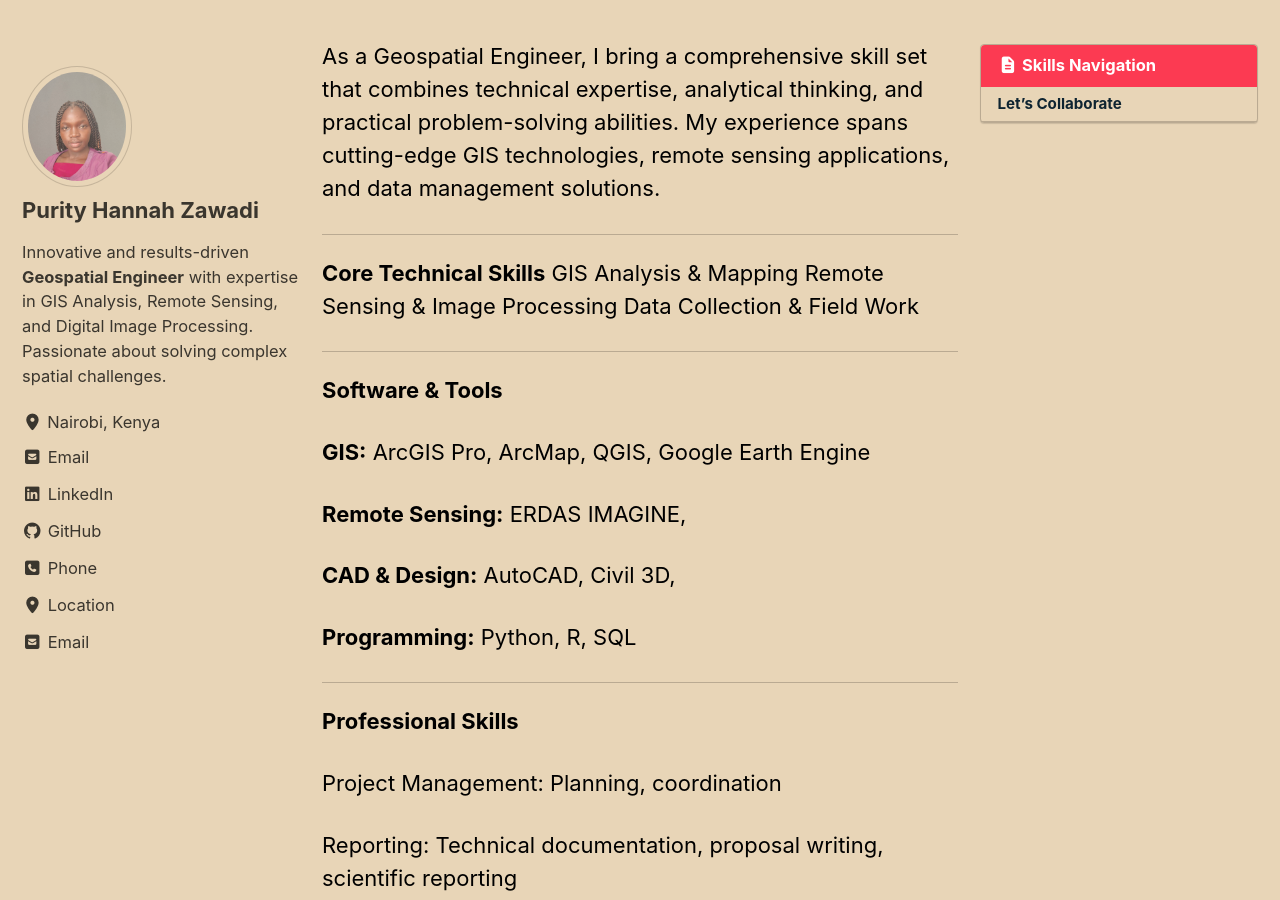
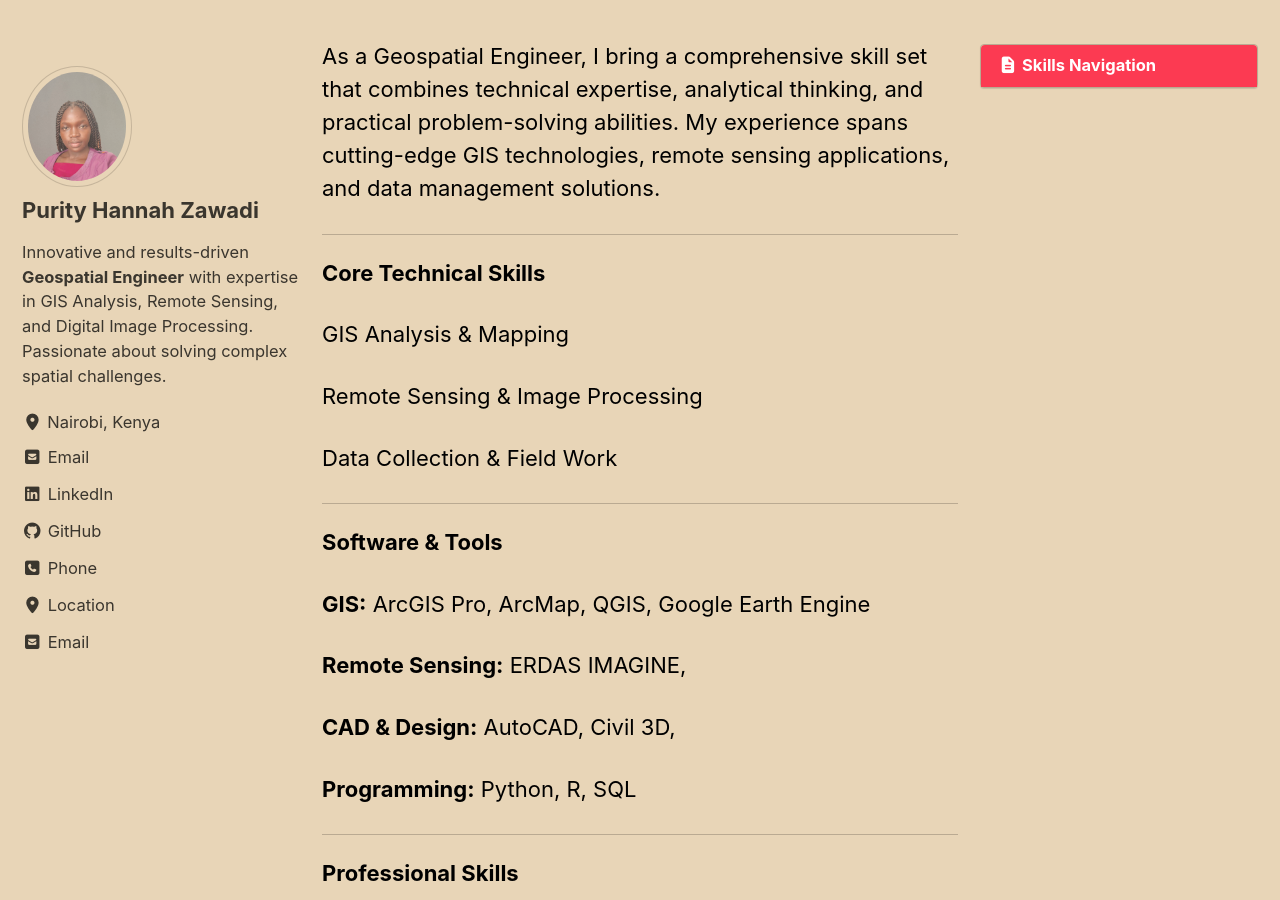
Before and after one commit to purityhannahzawadi/purityhannahzawadi.github.io, a Jekyll site: the page built from _pages/skills.md, in a window 1280 px wide and 900 px high, scrolled down 423 px. Built offline with Jekyll 4.4.1, drawn with Linux system fonts in a browser that asks for light colours; cached includes are drawn as plain includes; some of the changed text lies outside the part shown.

Commit message:
Update skills.md

```diff
--- a/_pages/skills.md
+++ b/_pages/skills.md
@@ -1,4 +1,5 @@
 ---
+
 layout: single
 title: "Skills & Expertise"
 permalink: /skills/
@@ -9,6 +10,7 @@
 header:
   overlay_color: "#10b981"
   overlay_filter: "0.5"
+
 ---
 
 As a Geospatial Engineer, I bring a comprehensive skill set that combines technical expertise, analytical thinking, and practical problem-solving abilities. My experience spans cutting-edge GIS technologies, remote sensing applications, and data management solutions.
@@ -16,8 +18,11 @@
 ---
 
 **Core Technical Skills**
+
 GIS Analysis & Mapping
+
 Remote Sensing & Image Processing
+
 Data Collection & Field Work
 
 ---
@@ -54,7 +59,7 @@
 
 Domain Knowledge: Environment, natural resources, public health, and cloud
 
-Continuous Learning
+**Continuous Learning**
 
 Currently enhancing skills in:
 
@@ -67,7 +72,3 @@
 Python automation
 
 ---
-
-## Let's Collaborate
-
-I'm always eager to apply my skills to new challenges and learn from diverse projects.
```
